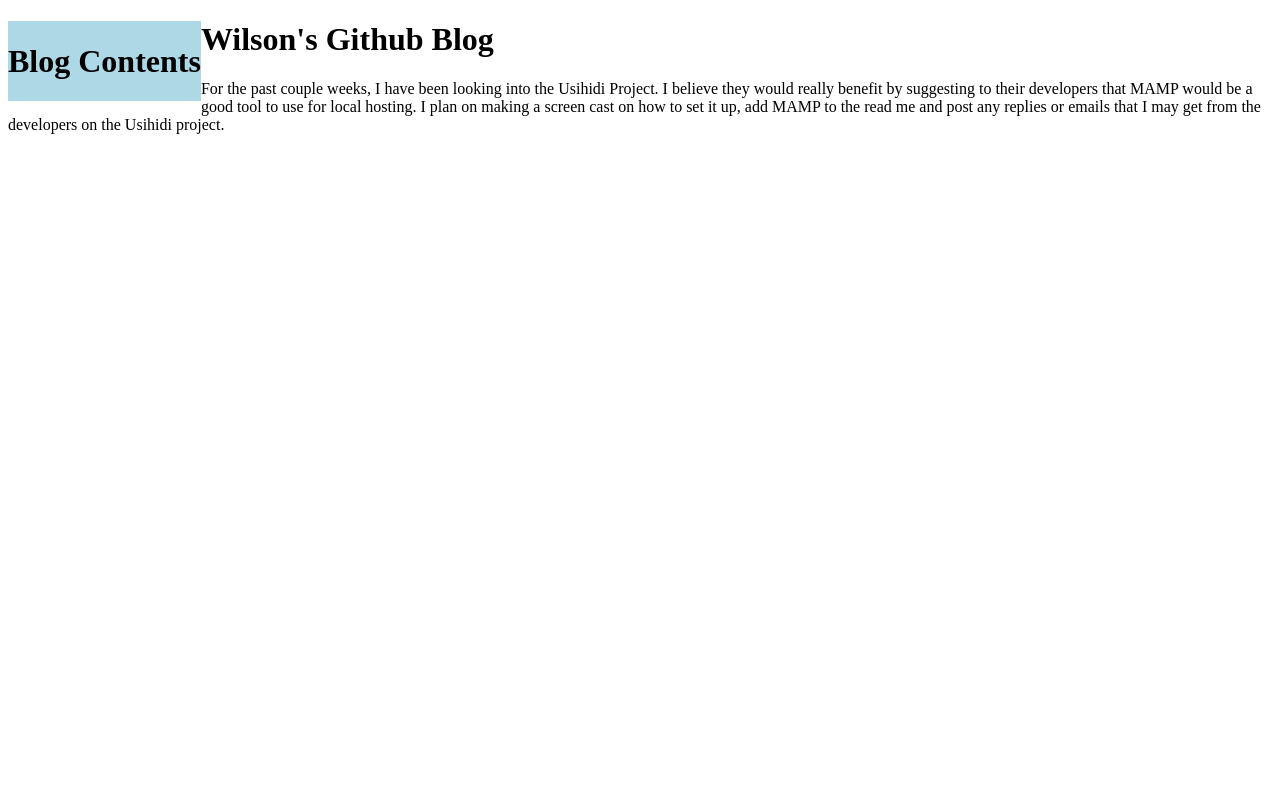
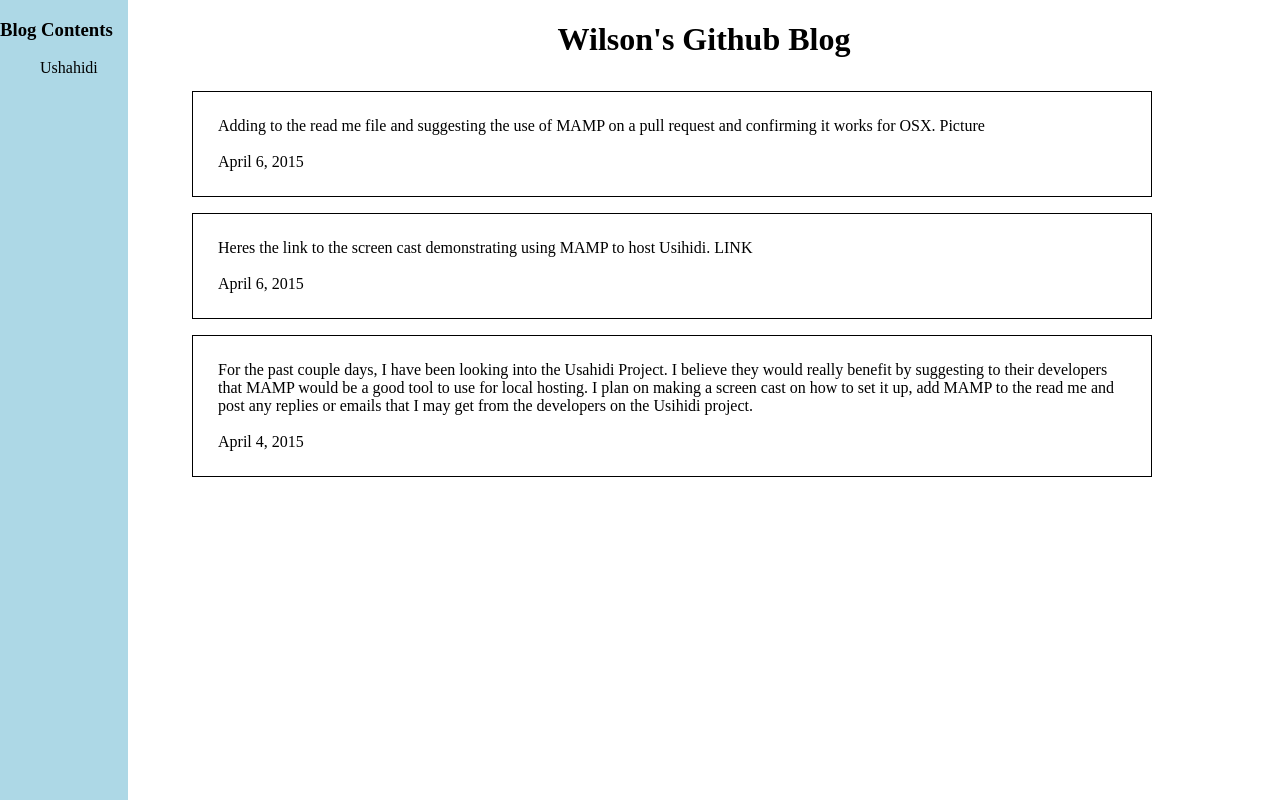
Before and after one commit to Wilsonkho/Wilsonkho.github.io, a plain HTML site: page index.html in a window 1280 px wide. Drawn offline with Linux system fonts and the light colour scheme.

Commit message:
add artifact entries

```diff
--- a/index.html
+++ b/index.html
@@ -1,19 +1,68 @@
 <!DOCTYPE html>
 <html>
 <style>
+body{
+	height: 100%;
+	margin: 0;
+}
 #side-bar{
 	background-color: lightblue;
 	float: left;
-	height: 100%;
+	height: 100vh;
+	width: 10%;
+	display: block;
+}
+#content{
+	float: right;
+	width: 75%;
+	height:100%;
+	padding-right: 10%;
+	padding-left: 5%;
+}
+#entry {
+	border-style: solid;
+	border-width: 1px;
+	padding: 25px;
+}
+#title {
+/*	background-color: steelblue;*/
+	width: 90%;
+	float:right;
+	height: 75px;
+	padding: 0;
+	text-align: center;
+
 }
 </style>
 
 <body>
-
-<div id="side-bar"> <H1>Blog Contents</H1></div>
-<h1>Wilson's Github Blog</h1>
-<p>For the past couple weeks, I have been looking into the Usihidi Project. I believe they would really benefit by suggesting to their developers that MAMP would be a good tool to use for local hosting. I plan on making a screen cast on how to set it up, add MAMP to the read me and post any replies or emails that I may get from the developers on the Usihidi project.</p>
-
+	<div id="title"><h1>Wilson's Github Blog<h1></div>
+	<div id="side-bar">
+		<H3>Blog Contents</H3>
+		<ul>
+			Ushahidi
+		</ul>
+	</div>
+	<div id="content">
+		<p id="entry">
+			Adding to the read me file and suggesting the use of MAMP on a pull request and confirming it works for OSX. Picture
+			<br>
+			<br>
+			April 6, 2015
+		</p>
+		<p id="entry">
+			Heres the link to the screen cast demonstrating using MAMP to host Usihidi. LINK
+			<br>
+			<br>
+			April 6, 2015
+		</p>
+		<p id="entry">
+			For the past couple days, I have been looking into the Usahidi Project. I believe they would really benefit by suggesting to their developers that MAMP would be a good tool to use for local hosting. I plan on making a screen cast on how to set it up, add MAMP to the read me and post any replies or emails that I may get from the developers on the Usihidi project.
+			<br>
+			<br>
+			April 4, 2015
+		</p>
+	</div>
 </body>
 
 </html>
```
